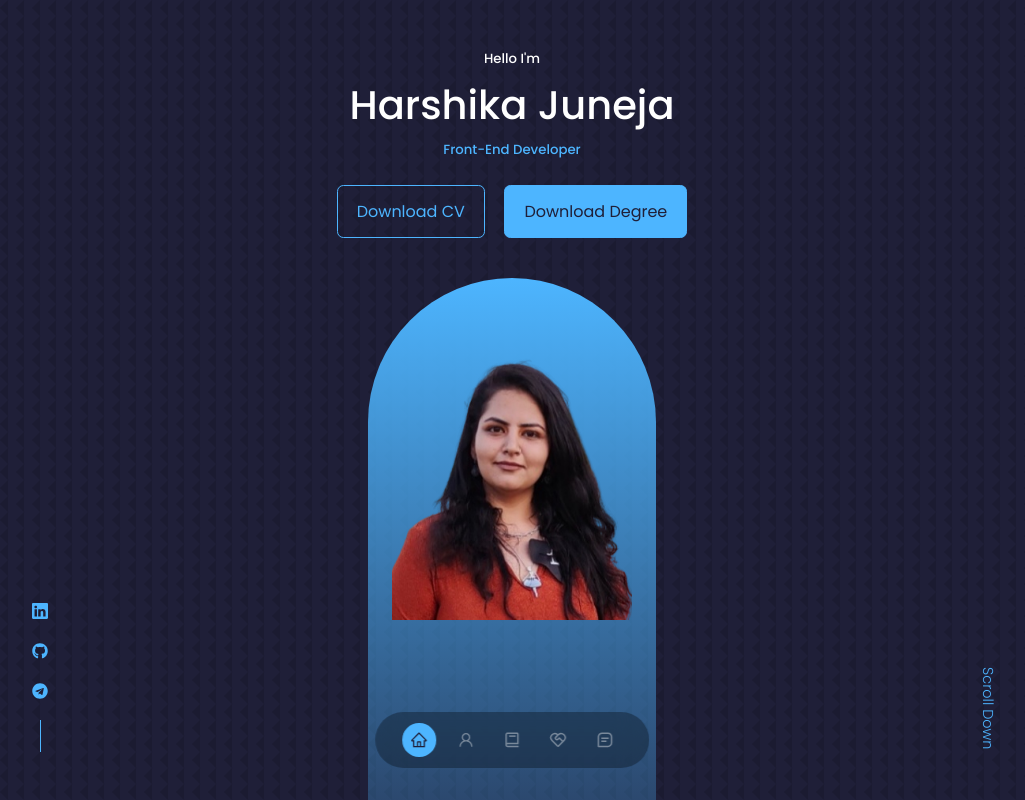
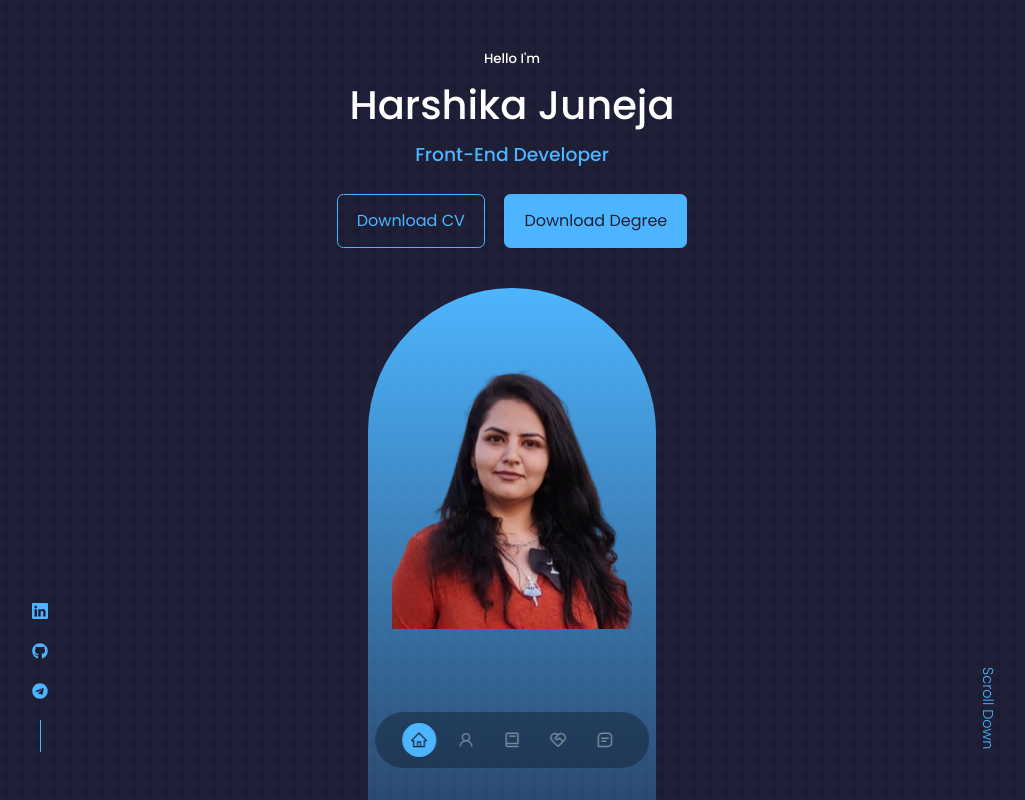
Before and after one commit to Harshika-Juneja/My-Portfolio-Website, a React (Create React App) app: page / in a window 1280 px wide. Shown: the top 800 px of the page, without its empty margins (128-1153 px from the left). Built offline with nearby package versions, Linux system fonts and the light colour scheme.

Commit message:
Update Header.js

```diff
--- a/src/components/header/Header.js
+++ b/src/components/header/Header.js
@@ -9,7 +9,7 @@ const Header = () => {
       <div className="container header__container">
         <h5>Hello I'm</h5>
         <h1>Harshika Juneja</h1>
-        <h5 className="text-light">Front-End Developer</h5>
+        <h3 className="text-light">Front-End Developer</h3>
         <CTA />
         <HeaderSocials />
 
```
